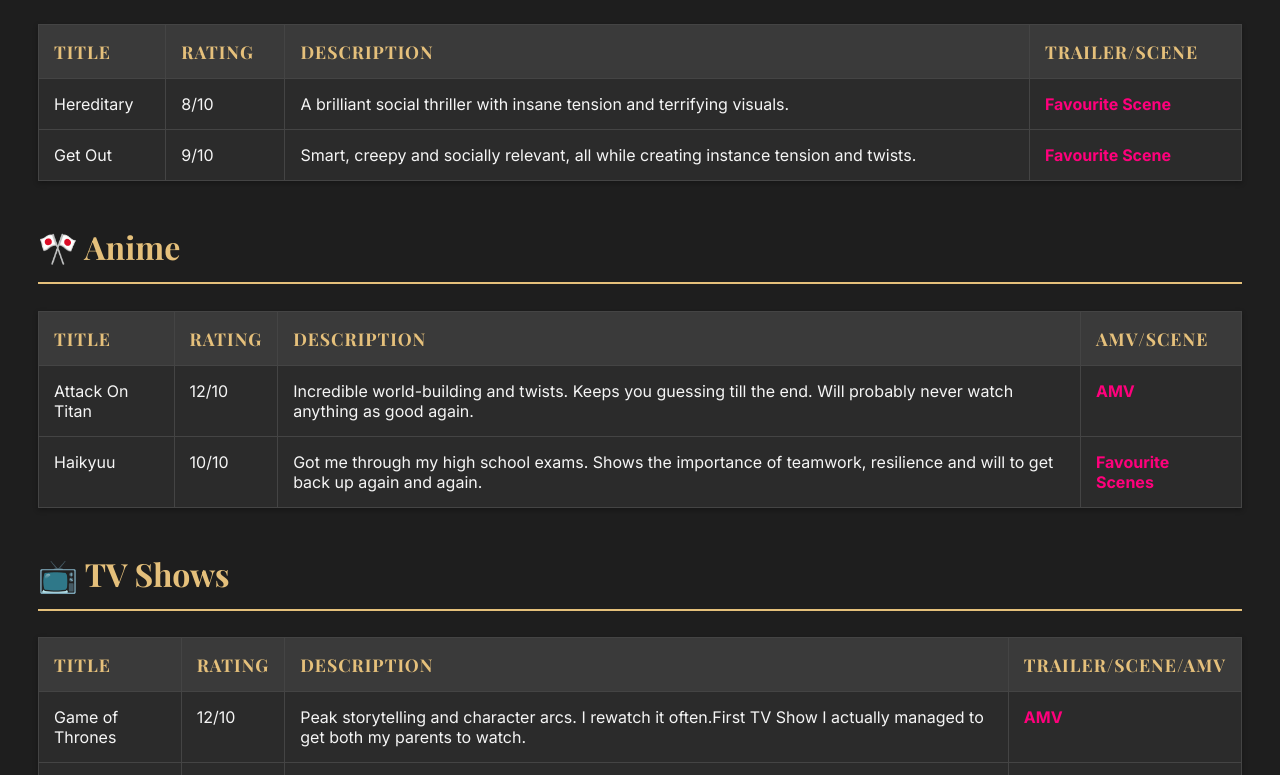
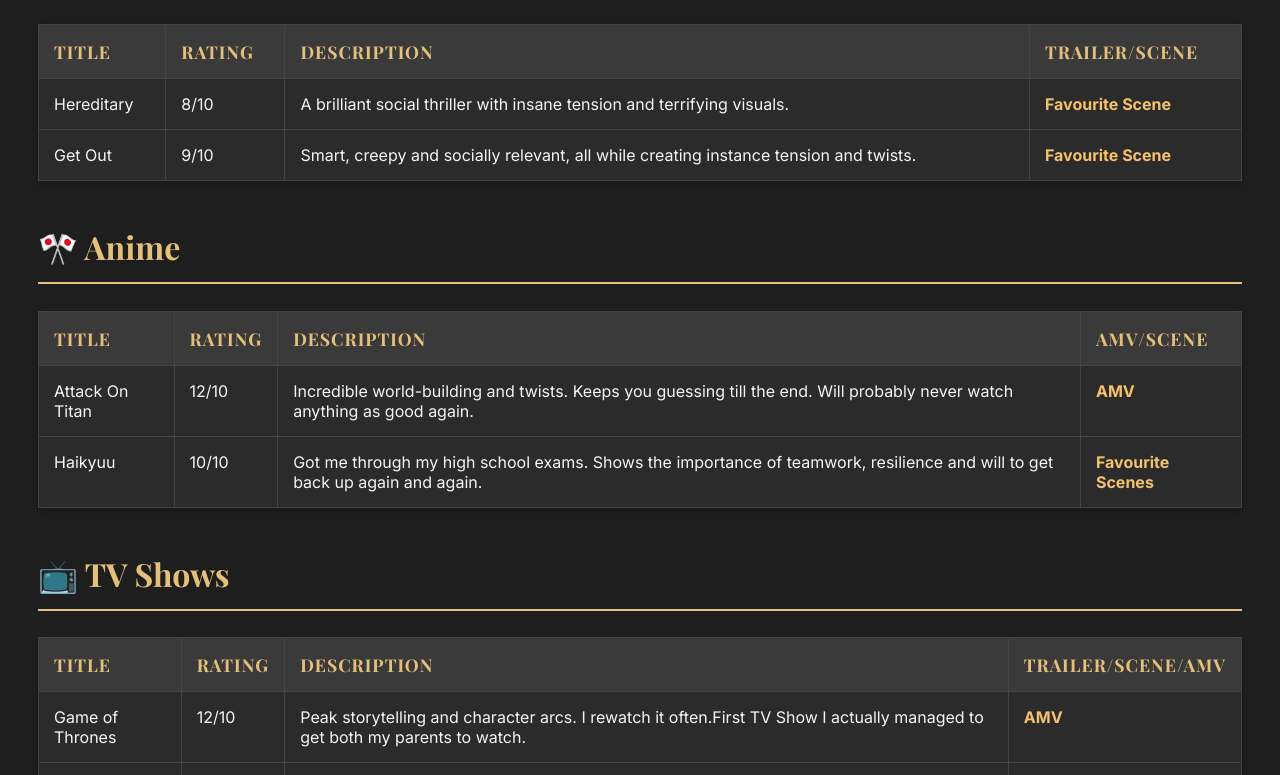
Before and after one commit to BloomingTechCB/Movie-TV-Life, a plain HTML site: page index.html in a window 1280 px wide. Shown: the part 555-1330 px from the top of the page. Drawn offline with nearby package versions, Linux system fonts and the light colour scheme.

Commit message:
Update style.css

```diff
--- a/style.css
+++ b/style.css
@@ -85,3 +85,23 @@
   border: 1px solid #444;    /* soft border */
   box-shadow: 0 2px 5px rgba(0, 0, 0, 0.3); /* gentle shadow */
 }
+a {
+  position: relative;
+  color: #f5c16c;
+  text-decoration: none;
+}
+
+a::after {
+  content: "";
+  position: absolute;
+  left: 0;
+  bottom: -2px;
+  height: 2px;
+  width: 0;
+  background-color: #f5c16c;
+  transition: width 0.3s ease;
+}
+
+a:hover::after {
+  width: 100%;
+}
```
